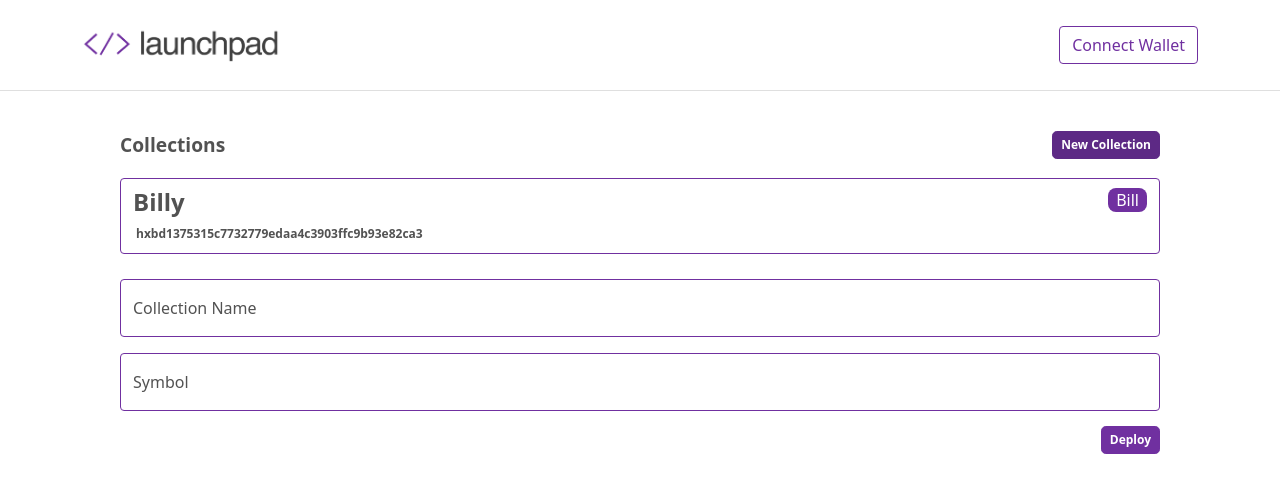
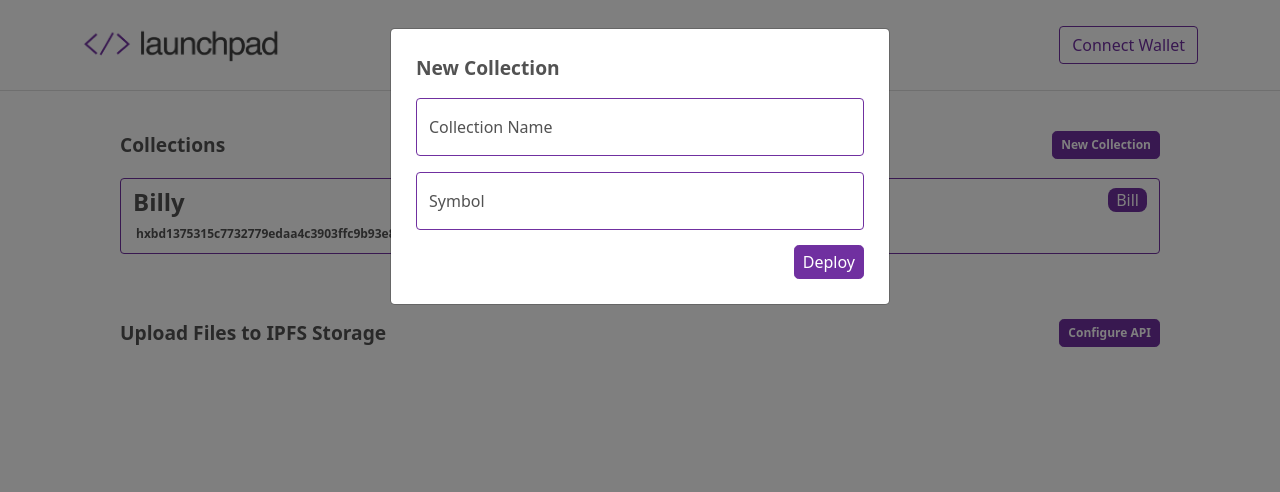
Before and after one commit to its-seb/launchpad-, a React (Create React App) app: page / in a window 1280 px wide. Both pictures are taken after a click on the button "New Collection". Shown: the top 492 px of the page. Built offline with nearby package versions, Linux system fonts and the light colour scheme.

Commit message:
added create collection modal

```diff
--- a/src/components/AppContent.js
+++ b/src/components/AppContent.js
@@ -1,15 +1,22 @@
-import React, { Component } from "react";
-import { Container, Button, Row, Col, Card } from "react-bootstrap";
+import React, { useState } from "react";
+import { Container, Button, Row, Col, Card, Modal } from "react-bootstrap";
 import AppContentStyle from "./AppContent.module.css";
 import NewCollection from "./NewCollection.js";
 
 const AppContent = () => {
+  const [show, setShow] = useState(false);
+  const handleShow = () => setShow(true);
+  const handleClose = () => setShow(false);
+
   return (
     <div style={{ height: "calc(100vh - 91px)" }}>
       <Container style={{ padding: "25px" }}>
         <div className={AppContentStyle.sectionHeader}>
           <span style={{ float: "left" }}>Collections</span>
-          <button className={AppContentStyle.btnAddContract}>
+          <button
+            className={AppContentStyle.btnAddContract}
+            onClick={handleShow}
+          >
             New Collection
           </button>
         </div>
@@ -68,8 +75,19 @@ const AppContent = () => {
           </Row>
         </div>
       </Container>
-      <Container style={{ padding: "0 25px" }}>
-        <NewCollection />
+      <Modal show={show} onHide={handleClose}>
+        <NewCollection modalProps={[show, setShow]} />
+      </Modal>
+      <Container style={{ padding: "25px" }}>
+        <div className={AppContentStyle.sectionHeader}>
+          <span style={{ float: "left" }}>Upload Files to IPFS Storage</span>
+          <button
+            className={AppContentStyle.btnAddContract}
+            onClick={handleShow}
+          >
+            Configure API
+          </button>
+        </div>
       </Container>
     </div>
   );
--- a/src/components/NewCollection.js
+++ b/src/components/NewCollection.js
@@ -1,4 +1,4 @@
-import React from "react";
+import React, { useState } from "react";
 import { Button, Form } from "react-bootstrap";
 import "./global.css";
 import IconService from "icon-sdk-js";
@@ -8,7 +8,11 @@ import ICONexConnection, {
 } from "./utils/interact.js";
 
 const { IconConverter, IconBuilder } = IconService;
-const NewCollection = () => {
+const NewCollection = (props) => {
+  //modal things
+  const [show, setShow] = props.modalProps;
+
+  //contract
   const connection = new ICONexConnection();
   const handleDeployContract = async () => {
     //check if user address is set:
@@ -69,6 +73,8 @@ const NewCollection = () => {
       let rpcResponse = await connection.getJsonRpc(payload);
       console.log(rpcResponse);
       localStorage.setItem("CONTRACT_ADDRESS", rpcResponse["result"]);
+      setShow(false);
+      alert("Deployed successfully!");
     } catch (e) {
       alert("User cancelled transaction");
       console.log(e); //handle error here (e.g. user cancelled transaction; show message)
@@ -76,8 +82,17 @@ const NewCollection = () => {
   };
 
   return (
-    <div style={{ padding: "0 25px" }}>
-      <Form.Floating className="mb-3">
+    <div style={{ padding: "25px 25px" }}>
+      <span
+        style={{
+          fontSize: "larger",
+          fontWeight: "bold",
+          color: "#525252",
+        }}
+      >
+        New Collection
+      </span>
+      <Form.Floating className="mb-3" style={{ marginTop: "15px" }}>
         <Form.Control
           id="tbCollectionName"
           type="text"
--- a/src/components/global.css
+++ b/src/components/global.css
@@ -21,8 +21,6 @@
   border-color: #7030a0;
   border-radius: 0.3rem;
   padding: 4px 8px;
-  font-size: 12px;
-  font-weight: bold;
 }
 
 #btnDeploy:hover,
```
